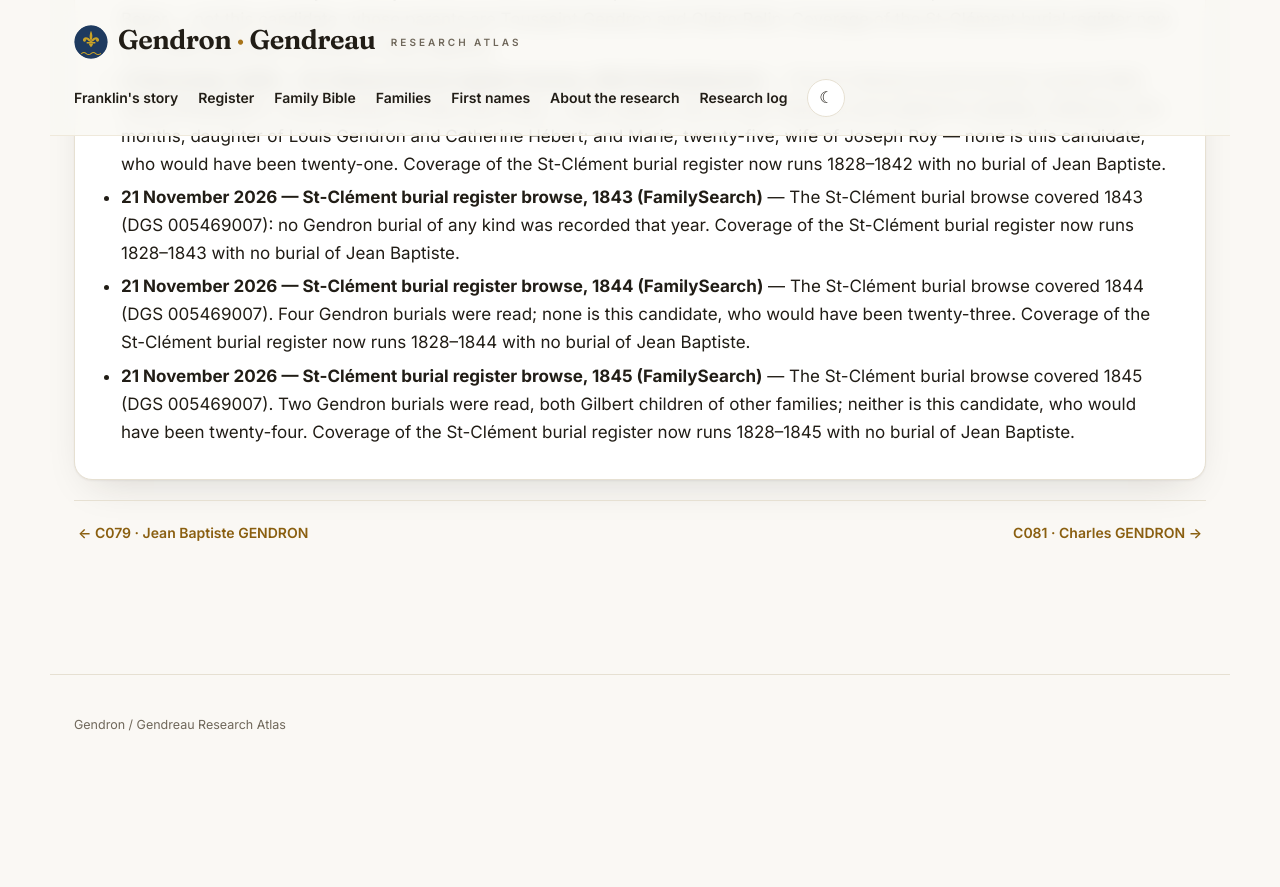
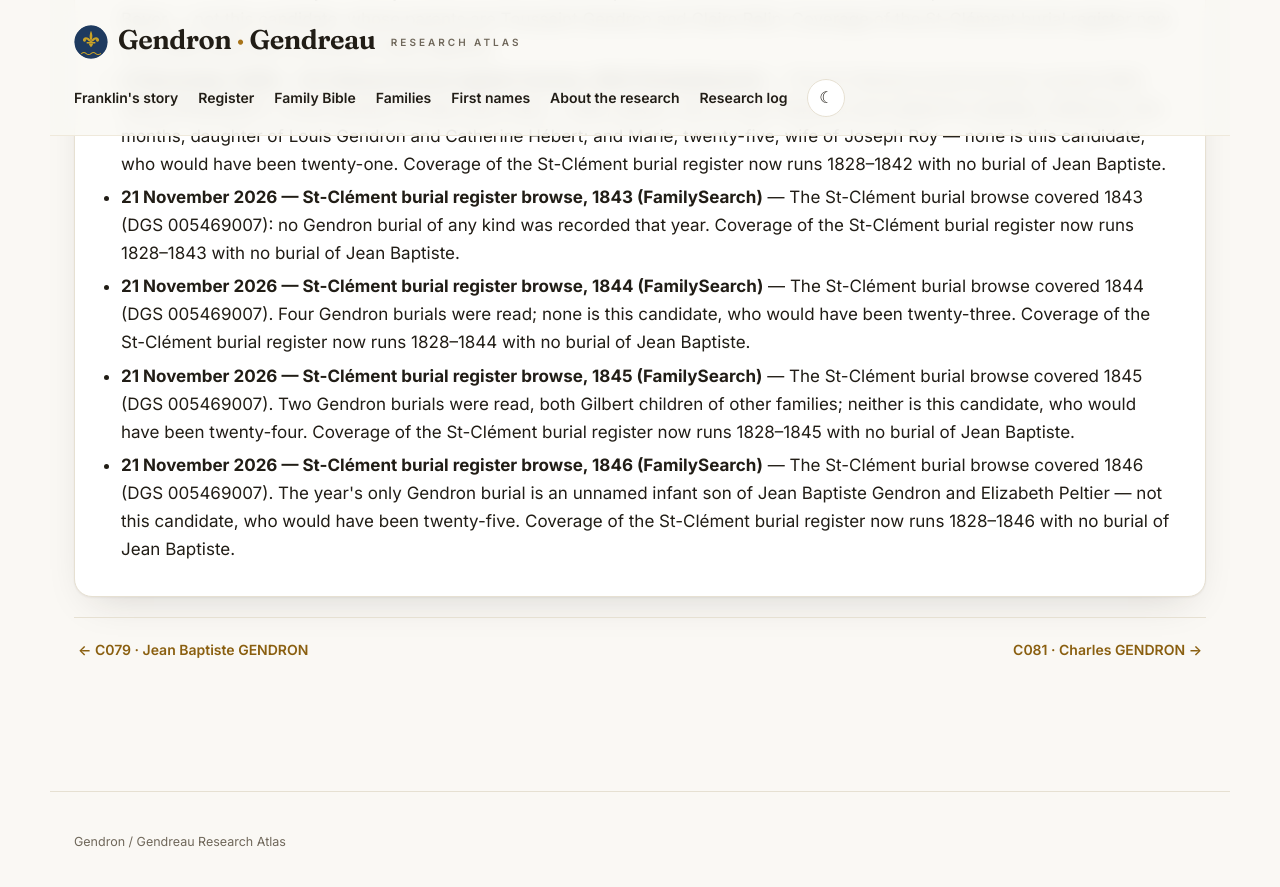
Before and after one commit to vetharmon/gendron-research, a Jekyll site: the page built from _candidates/c080.md, in a window 1280 px wide and 900 px high, scrolled down 3902 px. Shown: the top 887 px of the window. Built offline with Jekyll 4.4.1, drawn with Linux system fonts in a browser that asks for light colours; before the commit the page ends 4684 px from its top, so only the background shows below that.

Commit message:
St-Clement burial browse 1846 — entries for C080, C195, C212

```diff
--- a/_candidates/c080.md
+++ b/_candidates/c080.md
@@ -51,6 +51,8 @@ search_log:
     outcome: "The St-Clément burial browse covered 1844 (DGS 005469007). Four Gendron burials were read; none is this candidate, who would have been twenty-three. Coverage of the St-Clément burial register now runs 1828–1844 with no burial of Jean Baptiste."
   - resource: "21 November 2026 — St-Clément burial register browse, 1845 (FamilySearch)"
     outcome: "The St-Clément burial browse covered 1845 (DGS 005469007). Two Gendron burials were read, both Gilbert children of other families; neither is this candidate, who would have been twenty-four. Coverage of the St-Clément burial register now runs 1828–1845 with no burial of Jean Baptiste."
+  - resource: "21 November 2026 — St-Clément burial register browse, 1846 (FamilySearch)"
+    outcome: "The St-Clément burial browse covered 1846 (DGS 005469007). The year's only Gendron burial is an unnamed infant son of Jean Baptiste Gendron and Elizabeth Peltier — not this candidate, who would have been twenty-five. Coverage of the St-Clément burial register now runs 1828–1846 with no burial of Jean Baptiste."
 permalink: /candidates/c080/
 sources:
   - label: "LAFRANCE baptism (act 2369738)"
```
Also changed, not shown: _candidates/c195.md (+2 -0 lines), _candidates/c212.md (+2 -0 lines).
